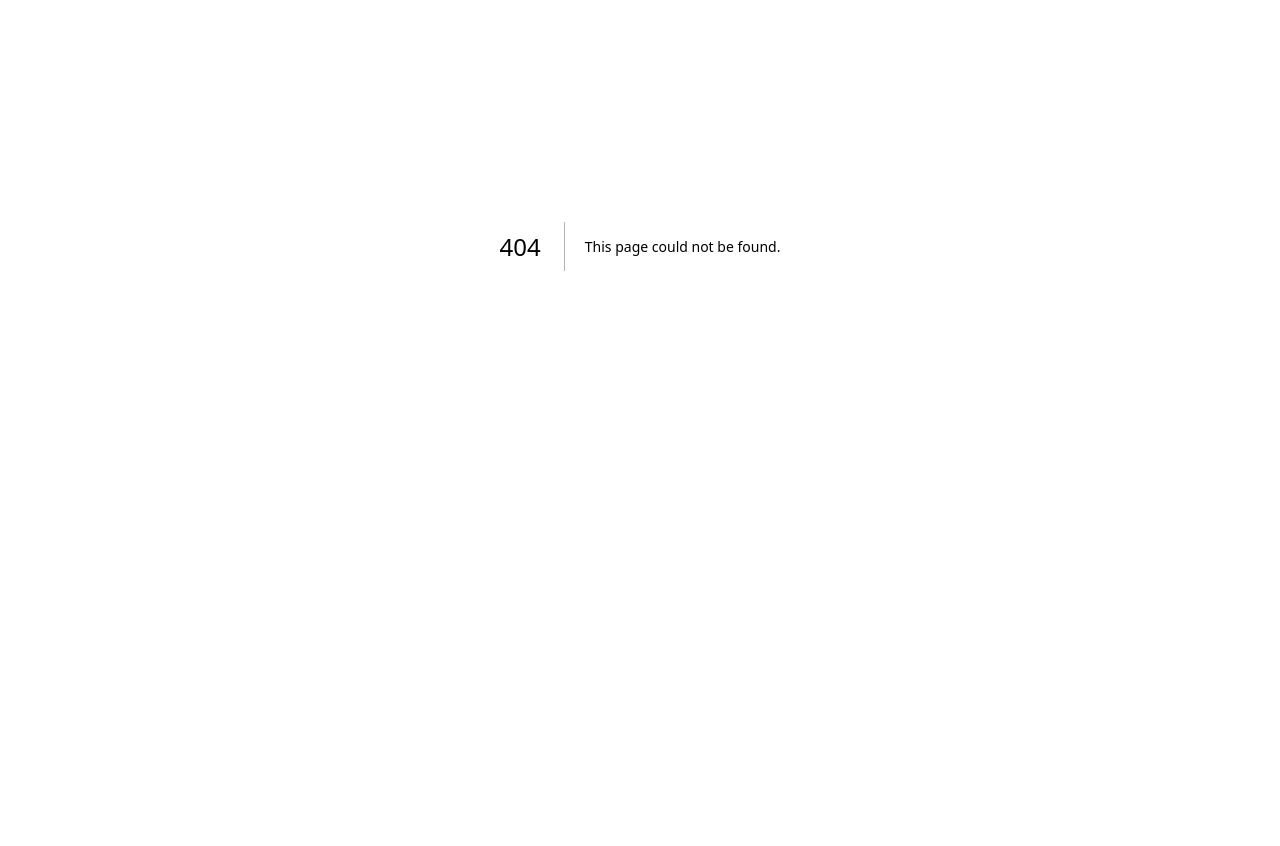
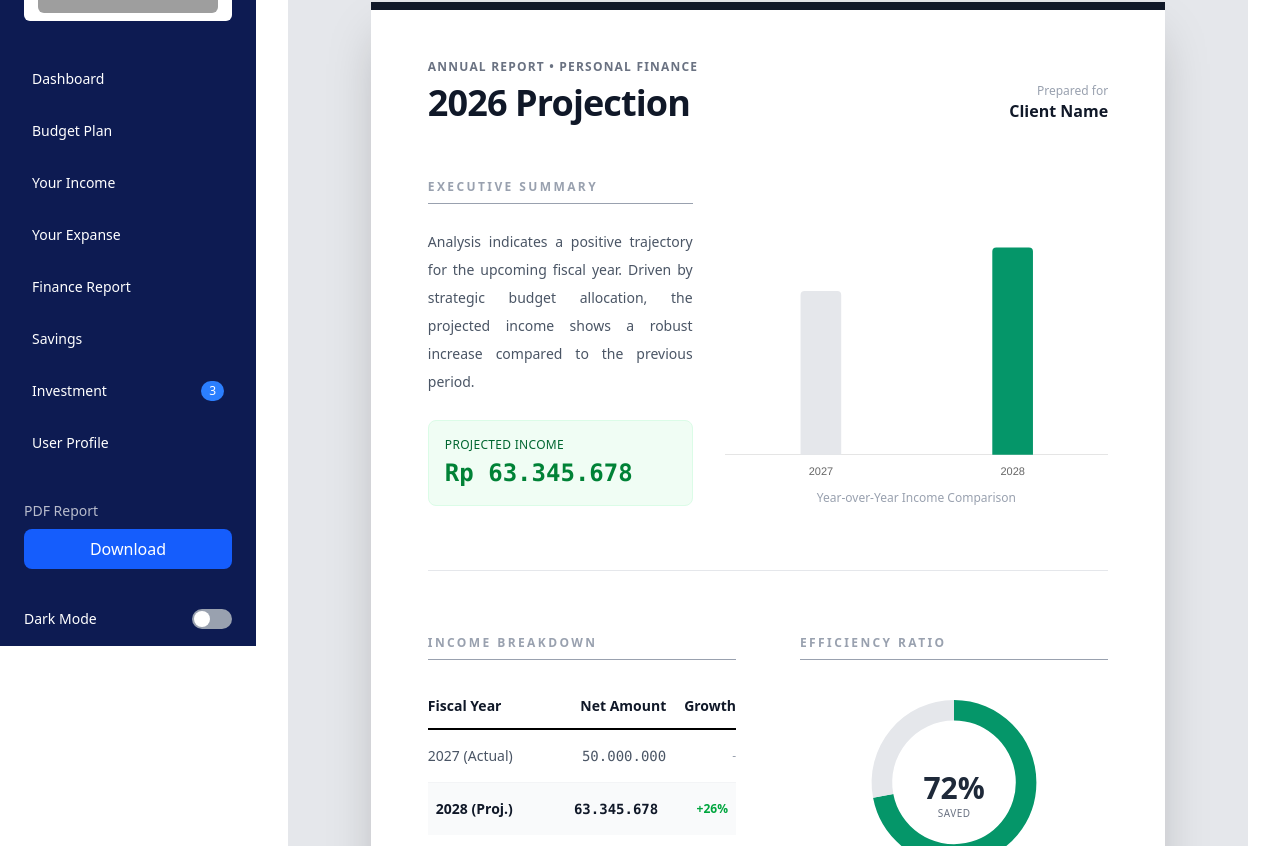
Before and after one commit to RioCandra62/cashfolio, a Next.js app: page /dashboard/report in a window 1280 px wide. Before the commit this address had no page. Shown: the part 154-1000 px from the top of the page. Before the commit the page ends 800 px from the top, so only its background shows below. Built offline with nearby package versions, Linux system fonts and the light colour scheme; no server answers; grey boxes are pictures that could not be loaded.

Commit message:
add finance report page

```diff
--- /dev/null
+++ b/app/dashboard/report/page.tsx
@@ -0,0 +1,229 @@
+'use client';
+
+import React from "react";
+import { Bar, Doughnut } from "react-chartjs-2";
+import {
+  Chart as ChartJS,
+  CategoryScale,
+  LinearScale,
+  BarElement,
+  ArcElement,
+  Tooltip,
+  Legend,
+  ChartOptions
+} from "chart.js";
+
+ChartJS.register(CategoryScale, LinearScale, BarElement, ArcElement, Tooltip, Legend);
+
+// =====================================================
+// HELPER COMPONENTS & CONFIG
+// =====================================================
+
+function SectionTitle({ title }: { title: string }) {
+  return (
+    <h2 className="text-xs font-bold uppercase tracking-[0.2em] text-gray-400 mb-6 border-b pb-2">
+      {title}
+    </h2>
+  );
+}
+
+// Opsi Chart agar lebih bersih (Clean Minimalist)
+const commonOptions: ChartOptions<any> = {
+  responsive: true,
+  maintainAspectRatio: false,
+  plugins: {
+    legend: { display: false },
+    tooltip: {
+      backgroundColor: '#1f2937',
+      padding: 12,
+      cornerRadius: 4,
+    }
+  },
+  scales: {
+    x: {
+      grid: { display: false },
+      ticks: { font: { size: 11 } }
+    },
+    y: {
+      display: false, // Sembunyikan sumbu Y agar lebih bersih
+      grid: { display: false }
+    }
+  },
+  elements: {
+    bar: { borderRadius: 4 }
+  }
+};
+
+export default function FinanceReportEditorial() {
+  const income2027 = 50_000_000;
+  const income2028 = 63_345_678;
+
+  const chartDataBar = {
+    labels: ["2027", "2028"],
+    datasets: [
+      {
+        label: "Income",
+        data: [income2027, income2028],
+        backgroundColor: ["#e5e7eb", "#059669"], // Gray for past, Green for focus
+        barThickness: 40,
+      },
+    ],
+  };
+
+  const chartDataDoughnut = {
+    labels: ["Saved", "Spent"],
+    datasets: [
+      {
+        data: [72, 28],
+        backgroundColor: ["#059669", "#e5e7eb"],
+        borderWidth: 0,
+      },
+    ],
+  };
+
+  return (
+    <div className="flex justify-center items-start min-h-screen bg-gray-200 py-10 font-sans">
+      {/* A4 Container
+        Width 210mm is standard A4.
+        Aspect ratio handles height automatically or use min-h for content
+      */}
+      <main
+        className="bg-white text-gray-900 shadow-2xl box-border relative overflow-hidden"
+        style={{ width: '210mm', minHeight: '297mm', padding: '15mm' }} // Padding menggunakan mm agar presisi cetak
+      >
+        {/* DECORATIVE TOP BAR */}
+        <div className="absolute top-0 left-0 w-full h-2 bg-gray-900" />
+
+        {/* HEADER */}
+        <header className="mb-14 flex justify-between items-end">
+          <div>
+            <p className="text-xs font-semibold tracking-widest text-gray-500 uppercase mb-2">
+              Annual Report • Personal Finance
+            </p>
+            <h1 className="text-4xl font-extrabold tracking-tight text-gray-900">
+              2026 Projection
+            </h1>
+          </div>
+          <div className="text-right">
+            <p className="text-xs text-gray-400">Prepared for</p>
+            <p className="font-semibold">Client Name</p>
+          </div>
+        </header>
+
+        {/* SECTION 1: EXECUTIVE SUMMARY & BAR CHART */}
+        <section className="mb-16">
+          <div className="grid grid-cols-12 gap-8">
+            {/* Left: Text Content (5 cols) */}
+            <div className="col-span-5 flex flex-col justify-between">
+              <div>
+                <SectionTitle title="Executive Summary" />
+                <p className="text-sm leading-7 text-gray-600 mb-6 text-justify">
+                  Analysis indicates a positive trajectory for the upcoming fiscal year.
+                  Driven by strategic budget allocation, the projected income shows a
+                  robust increase compared to the previous period.
+                </p>
+              </div>
+
+              <div className="bg-green-50 p-4 rounded-lg border border-green-100">
+                <p className="text-xs text-green-800 font-medium mb-1 uppercase tracking-wide">
+                  Projected Income
+                </p>
+                <p className="text-2xl font-bold text-green-700 font-mono">
+                  Rp {income2028.toLocaleString('id-ID')}
+                </p>
+              </div>
+            </div>
+
+            {/* Right: Bar Chart (7 cols) */}
+            <div className="col-span-7 flex flex-col justify-end">
+              <div className="h-64 w-full"> {/* CONTAINER HEIGHT IS CRUCIAL FOR CHART.JS */}
+                <Bar
+                  data={chartDataBar}
+                  options={commonOptions}
+                />
+              </div>
+              <p className="text-center text-xs text-gray-400 mt-2">
+                Year-over-Year Income Comparison
+              </p>
+            </div>
+          </div>
+        </section>
+
+        {/* SEPARATOR */}
+        <hr className="border-gray-200 mb-16" />
+
+        {/* SECTION 2: BREAKDOWN & RATIOS */}
+        <section className="grid grid-cols-2 gap-16">
+
+          {/* Table Area */}
+          <div>
+            <SectionTitle title="Income Breakdown" />
+            <div className="overflow-hidden">
+              <table className="w-full text-sm">
+                <thead>
+                  <tr className="border-b-2 border-black">
+                    <th className="text-left py-3 font-bold">Fiscal Year</th>
+                    <th className="text-right py-3 font-bold">Net Amount</th>
+                    <th className="text-right py-3 font-bold">Growth</th>
+                  </tr>
+                </thead>
+                <tbody className="divide-y divide-gray-100">
+                  <tr>
+                    <td className="py-4 text-gray-600">2027 (Actual)</td>
+                    <td className="py-4 text-right font-mono text-gray-600">
+                      {income2027.toLocaleString('id-ID')}
+                    </td>
+                    <td className="py-4 text-right text-xs text-gray-400">-</td>
+                  </tr>
+                  <tr className="bg-gray-50">
+                    <td className="py-4 font-semibold text-gray-900 pl-2">2028 (Proj.)</td>
+                    <td className="py-4 text-right font-mono font-bold text-gray-900 pr-2">
+                      {income2028.toLocaleString('id-ID')}
+                    </td>
+                    <td className="py-4 text-right text-xs text-green-600 font-bold pr-2">
+                      +26%
+                    </td>
+                  </tr>
+                </tbody>
+              </table>
+            </div>
+          </div>
+
+          {/* Doughnut Area */}
+          <div className="flex flex-col items-center justify-start">
+            <div className="w-full">
+              <SectionTitle title="Efficiency Ratio" />
+            </div>
+
+            <div className="relative w-48 h-48 mt-4"> {/* Fixed Size for Doughnut */}
+              <Doughnut
+                data={chartDataDoughnut}
+                options={{
+                  ...commonOptions,
+                  cutout: "75%", // Thinner ring
+                  plugins: { legend: { display: false } },
+                  elements: { arc: { borderWidth: 0 } }
+                }}
+              />
+              {/* Center Text Overlay */}
+              <div className="absolute inset-0 flex flex-col items-center justify-center pointer-events-none">
+                <span className="text-3xl font-bold text-gray-800">72%</span>
+                <span className="text-[10px] uppercase tracking-wider text-gray-500">Saved</span>
+              </div>
+            </div>
+
+            <p className="text-xs text-center text-gray-500 mt-6 max-w-xs leading-relaxed">
+              Targeting a <strong className="text-gray-900">72% saving rate</strong> allows for accelerated asset accumulation within the first two quarters.
+            </p>
+          </div>
+        </section>
+
+        {/* FOOTER */}
+        <footer className="absolute bottom-12 left-0 w-full px-[15mm] flex justify-between items-center text-[10px] text-gray-400 border-t pt-4 mx-auto" style={{ width: '100%' }}>
+          <span>CONFIDENTIAL REPORT</span>
+          <span>PAGE 01 / 01</span>
+        </footer>
+      </main>
+    </div>
+  );
+}
--- a/components/Sidebar.tsx
+++ b/components/Sidebar.tsx
@@ -57,7 +57,7 @@ export default function Sidebar() {
         </a>
         <a
           className="flex items-center gap-3 p-2 rounded-lg hover:bg-white/10"
-          href="#"
+          href="/dashboard/report"
         >
           Finance Report
         </a>
@@ -82,12 +82,6 @@ export default function Sidebar() {
         >
           User Profile
         </a>
-        {/* <a
-          className="flex items-center gap-3 p-2 rounded-lg hover:bg-white/10"
-          href="#"
-        >
-          Project
-        </a> */}
       </nav>
 
       <div className="mt-10">
```
